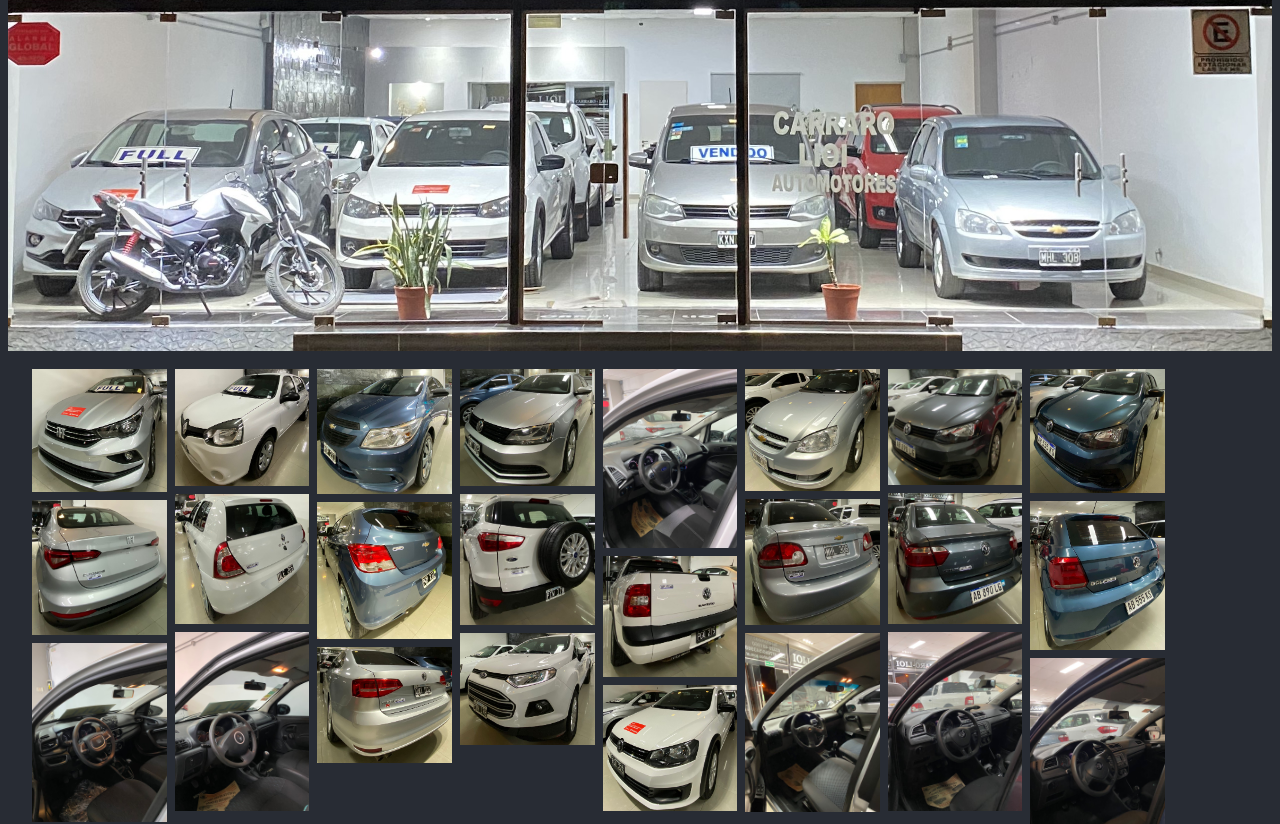
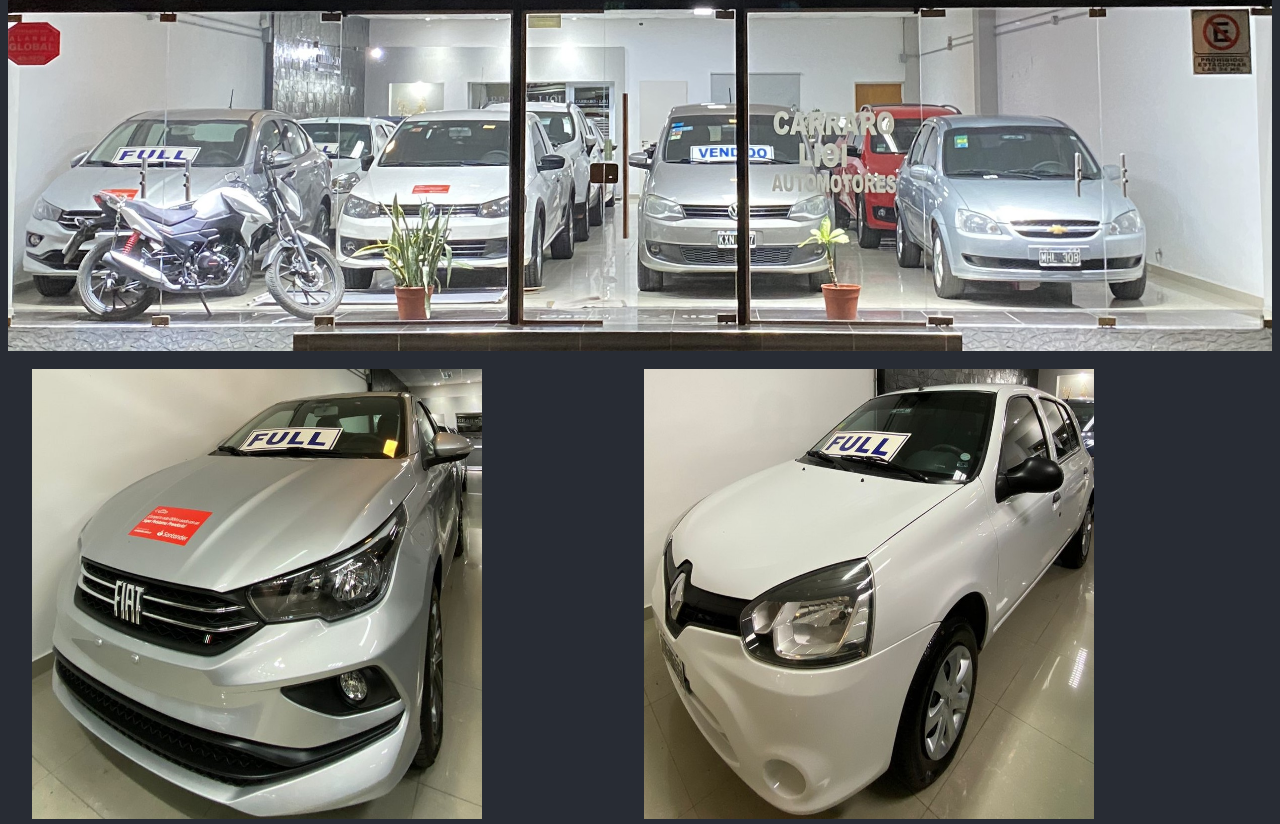
Before and after one commit to arielit0/arielit0.github.io, a plain HTML site: page index.html in a window 1280 px wide. Shown: the part 116-940 px from the top of the page. Drawn offline with Linux system fonts and the light colour scheme.

Commit message:
Update estilos.css

```diff
--- a/estilos.css
+++ b/estilos.css
@@ -14,23 +14,27 @@ body {
     flex-wrap: wrap;
     padding: 10px 20px;
 
+
   }
 
   .columna {
-    flex: 11%;
-    max-width: 11%;
+    flex: 20%;
     padding: 0 4px;
+    object-fit: 350px 450px;
+
   }
   .columna img{
     margin-top: 8px;
     vertical-align: middle;
     width: 100%;
     transition: all .3s ease;
+    width: 450px;
+    height: 450px;
 
   }
   .columna img:hover {
     cursor: pointer;
-    transform: scale(1.2);
+    transform: scale(1.5);
   }
 
   .overlay {
```
